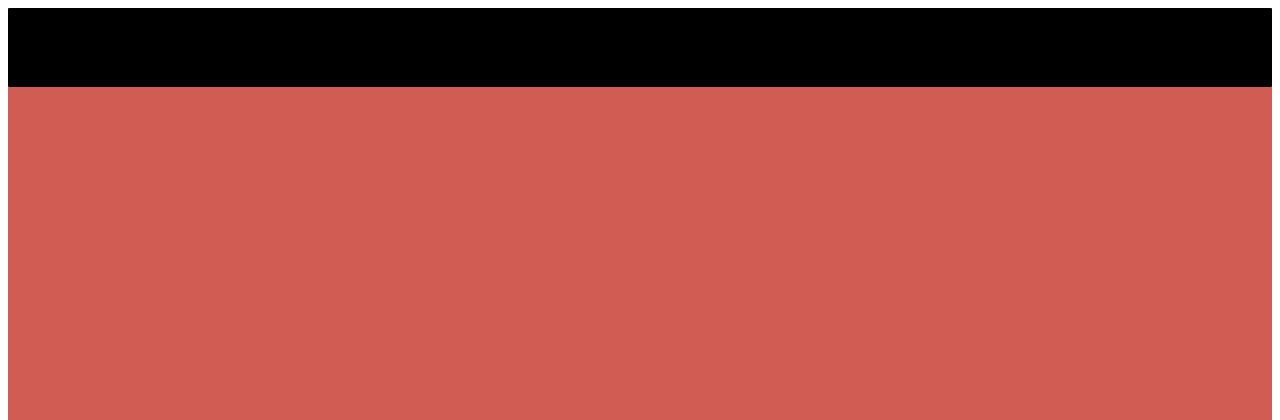
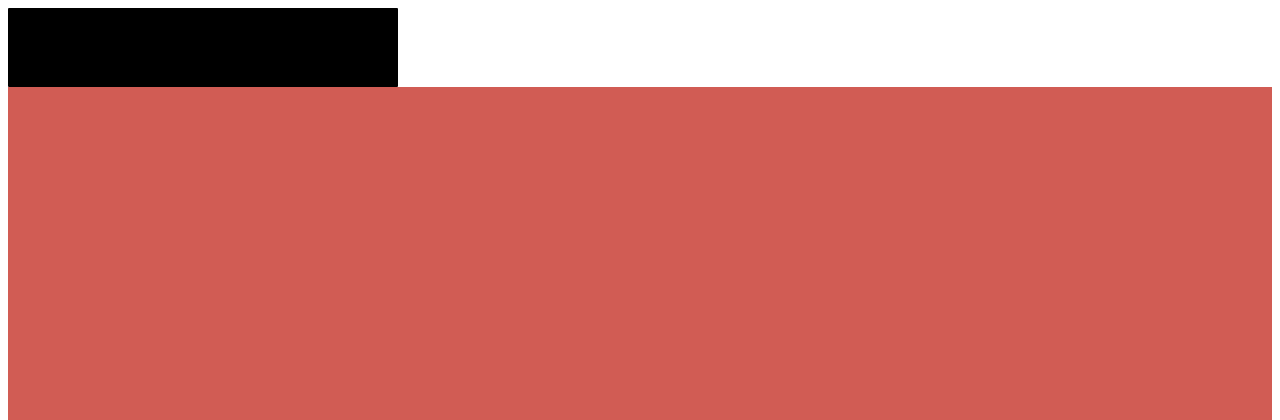
Before and after one commit to hunterzxc/endtermex1, a PHP site: page / in a window 1280 px wide. Shown: the top 420 px of the page. Run offline with PHP 8.4, Linux system fonts and the light colour scheme.

Commit message:
Update style.css

```diff
--- a/style.css
+++ b/style.css
@@ -24,7 +24,7 @@
     border-radius: 1px;
     border: 2px;
     height: 5%;
-    width: auto;
+    width: 350px;
     padding: 20px;
     overflow: hidden;
     text-indent: 60px;
@@ -35,6 +35,7 @@
 	font-family: Berlin Sans FB;
 	font-size: 25;
 	background-color: black;
+
 }
 
 ul {
```
